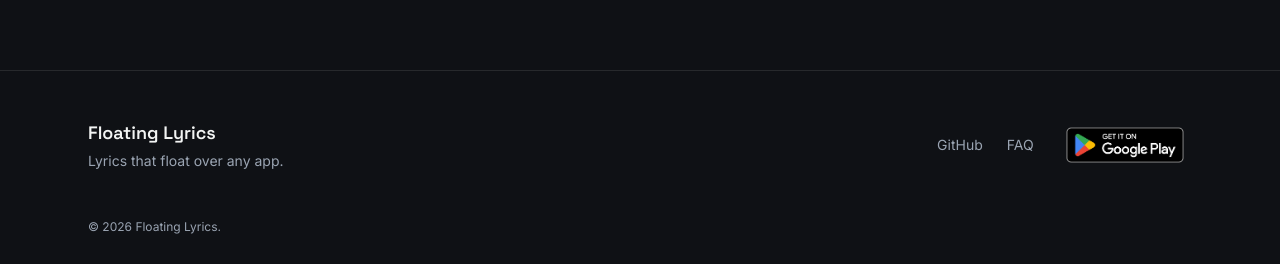
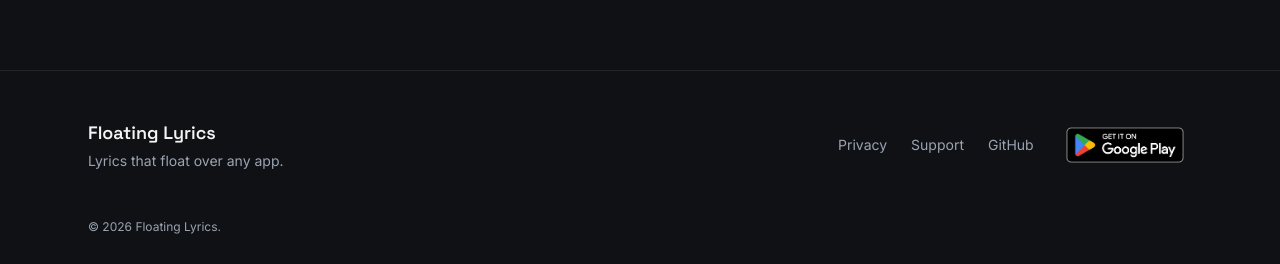
Before and after one commit to fewling/floating-lyric-web, a Next.js app: page / in a window 1280 px wide. Shown: the part 2813-3077 px from the top of the page. Built offline with nearby package versions, Linux system fonts and the light colour scheme.

Commit message:
feat: footer with privacy/support links

```diff
--- a/src/components/sections/SiteFooter.tsx
+++ b/src/components/sections/SiteFooter.tsx
@@ -1,3 +1,4 @@
+import Link from "next/link";
 import { Container } from "@/components/ui/Container";
 import { GooglePlayBadge } from "@/components/ui/GooglePlayBadge";
 import { siteConfig } from "@/content/site";
@@ -6,23 +7,32 @@ export function SiteFooter() {
   const year = new Date().getFullYear();
 
   return (
-    <footer className="border-t border-white/10">
+    <footer className="border-edge border-t">
       <Container className="flex flex-col gap-8 py-12 md:flex-row md:items-center md:justify-between">
         <div>
           <p className="font-display text-lg font-semibold">{siteConfig.name}</p>
           <p className="text-fg-muted mt-1 text-sm">{siteConfig.tagline}</p>
         </div>
         <div className="text-fg-muted flex flex-wrap items-center gap-6 text-sm">
+          <Link
+            href="/privacy"
+            className="hover:text-fg focus-visible:ring-accent focus-visible:ring-offset-ink rounded transition focus-visible:ring-2 focus-visible:ring-offset-2 focus-visible:outline-none"
+          >
+            Privacy
+          </Link>
+          <Link
+            href="/support"
+            className="hover:text-fg focus-visible:ring-accent focus-visible:ring-offset-ink rounded transition focus-visible:ring-2 focus-visible:ring-offset-2 focus-visible:outline-none"
+          >
+            Support
+          </Link>
           <a
             href={siteConfig.github}
-            className="hover:text-fg transition"
+            className="hover:text-fg focus-visible:ring-accent focus-visible:ring-offset-ink rounded transition focus-visible:ring-2 focus-visible:ring-offset-2 focus-visible:outline-none"
             target="_blank"
             rel="noreferrer"
           >
             GitHub
-          </a>
-          <a href="#faq" className="hover:text-fg transition">
-            FAQ
           </a>
           <GooglePlayBadge />
         </div>
```
